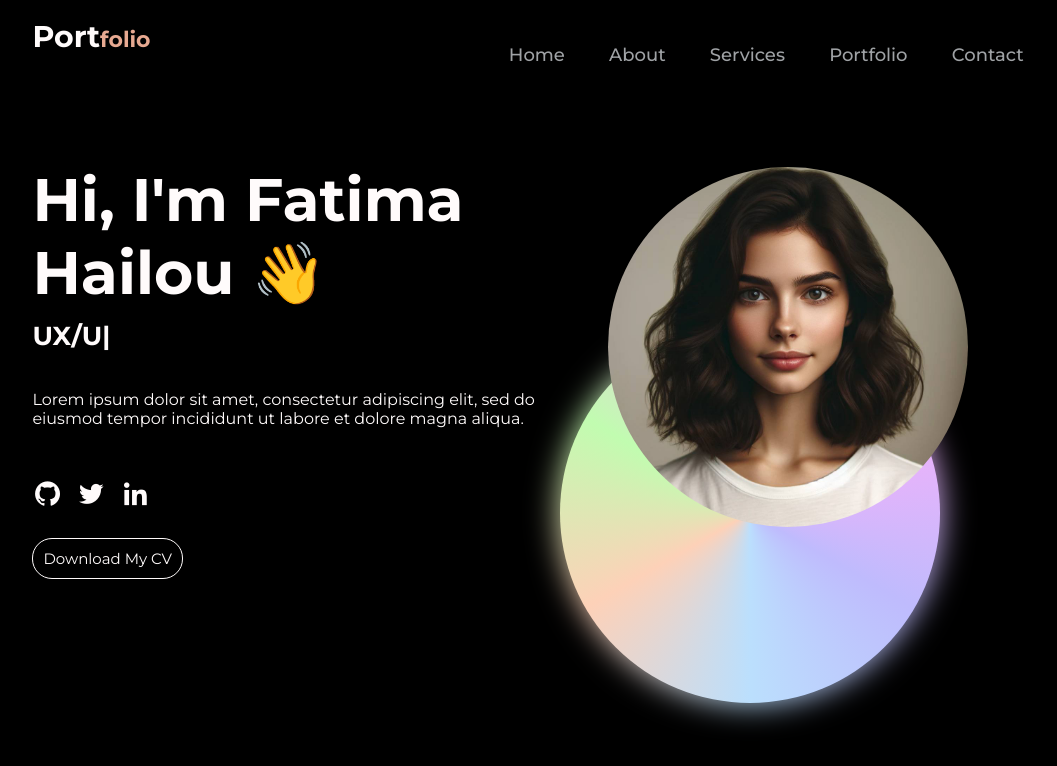
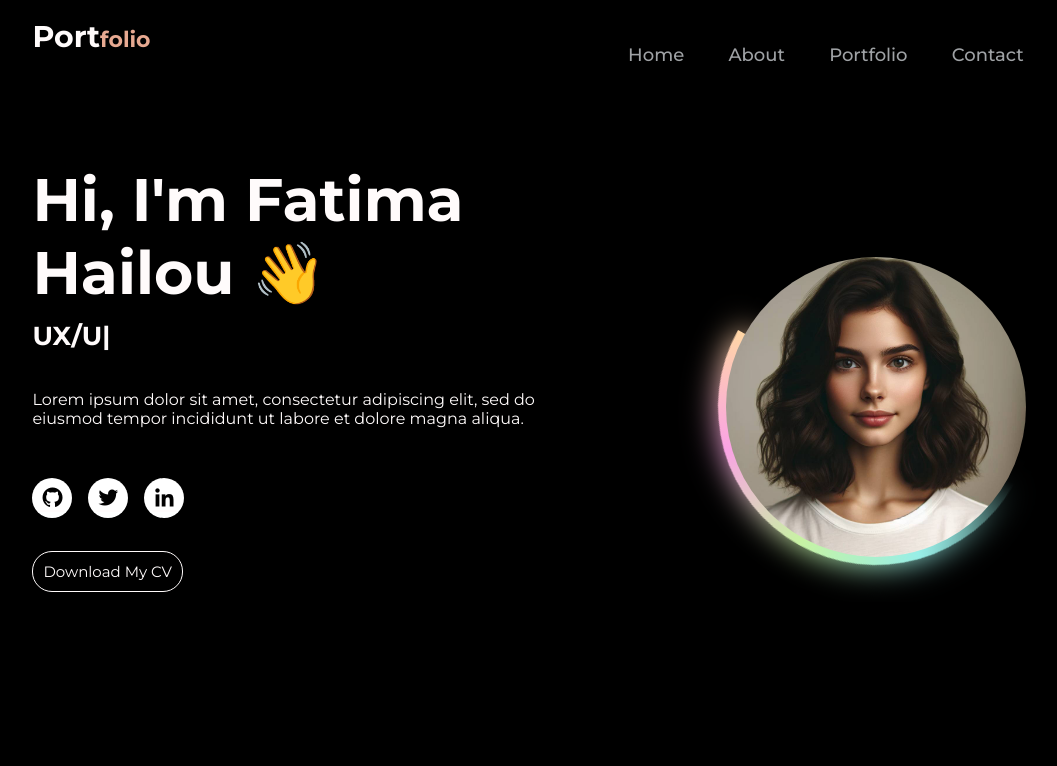
Before and after one commit to Fatima20027/my-portfolio, a plain HTML site: page index.html in a window 1280 px wide. Shown: the whole page, without its empty margins (102-1159 px from the left). Drawn offline with nearby package versions, Linux system fonts and the light colour scheme.

Commit message:
adjusted some elements

```diff
--- a/index.html
+++ b/index.html
@@ -18,7 +18,6 @@
         <ul class="navbar">
           <li><a href="#">Home</a></li>
           <li><a href="#">About</a></li>
-          <li><a href="#">Services</a></li>
           <li><a href="#">Portfolio</a></li>
           <li><a href="#">Contact</a></li>
         </ul>
--- a/style.css
+++ b/style.css
@@ -101,25 +101,35 @@ nav ul li a:hover {
 }
 
 .social-links i{
-  width: 24px;
-  height: 24px;
-
-  border-radius: 50%;
-  background-color: #000000;
 
 
-
-
-
-
+  display: flex;
+  align-items: center;
+  justify-content: center;
+  width: 40px;
+  height: 40px;
+  border-radius: 50%;
+  background: white;
+  color: #000000;
+  font-size: 24px;
+  transition: .6s;
 
 
 }
 
-.social-links{
-  gap: 20px;
+
+.social-links i:hover{
+  transform: translate(0, -10px);
+  box-shadow: 0 0 16px rgba(255, 255, 255, 0.2);
+}
+
+
+.social-links {
   display: flex;
-  margin-top: 10%;
+  gap: 16px;
+  align-items: center;
+  justify-content: start;
+  margin-top: 50px;
 
 }
 
@@ -145,7 +155,7 @@ nav ul li a:hover {
 }
 
 .cv-btn{
-  margin-top: 20px;
+  margin-top: 30px;
 }
 
 
@@ -156,35 +166,58 @@ nav ul li a:hover {
 }
 
 .my-pic img{
-  width: 360px;
-  height: 360px;
+  width: 150%;
+  height: 150%;
   border-radius: 50%;
+  display: block;
   object-fit: cover;
 
-  position: relative;
+
+
+
 
 }
+
+
+
+.my-pic{
+  position: relative;
+  width: 200px;
+  height: 200px;
+  margin: auto;
+  border-radius: 50%;
+
+
+
+}
+
+
 
 
 
 .my-pic::after, .my-pic::before{
   content: '';
   position: absolute;
-  width: 360px;
-  height: 360px;
-  background-image: conic-gradient( #f8b8f8, #f1b1fa, #bfbbfd, #bbdffd, #fdd1b8, #c1fcb0, #f8b8f8);
+  width: calc(150% + 16px);
+  height: calc(150% + 16px);
+  background-image: conic-gradient( transparent 50%, #98eee7, #c7f3a3, #faa3e4, #ffd6a5);
   border-radius: 50%;
-  right: 238px;
-  bottom: 97px;
+  left: -8px;
+  top: -8px;
   z-index: -1;
-  padding: 10px;
-  animation: spin 5s linear infinite;
+
+
+
+
+  animation: spin 6s linear infinite;
 
 
 }
 
 .my-pic::before{
   filter: blur(1rem);
+
+
 
 }
 
```
